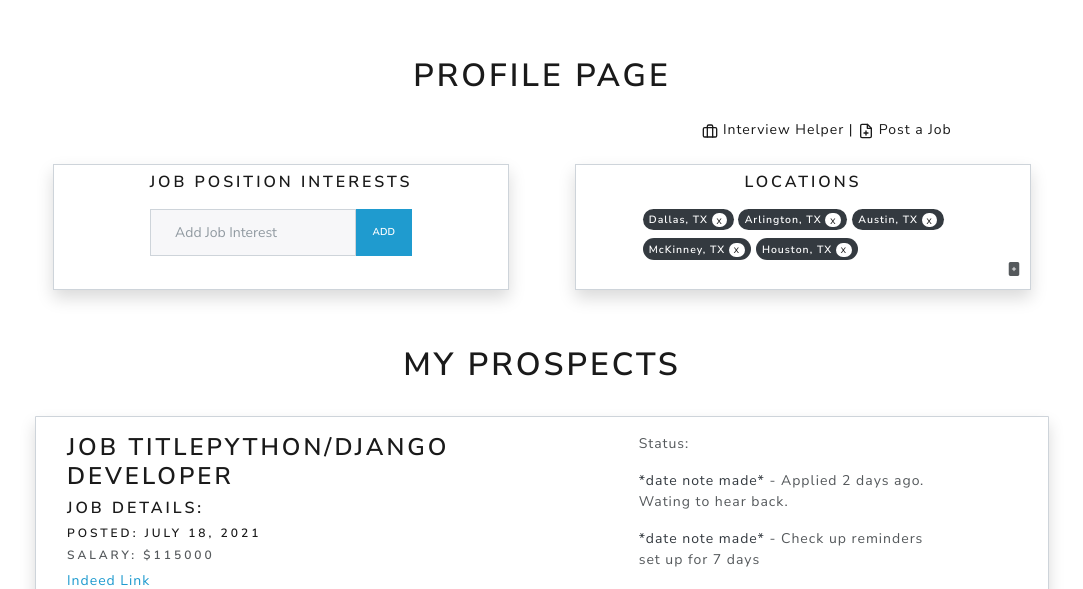
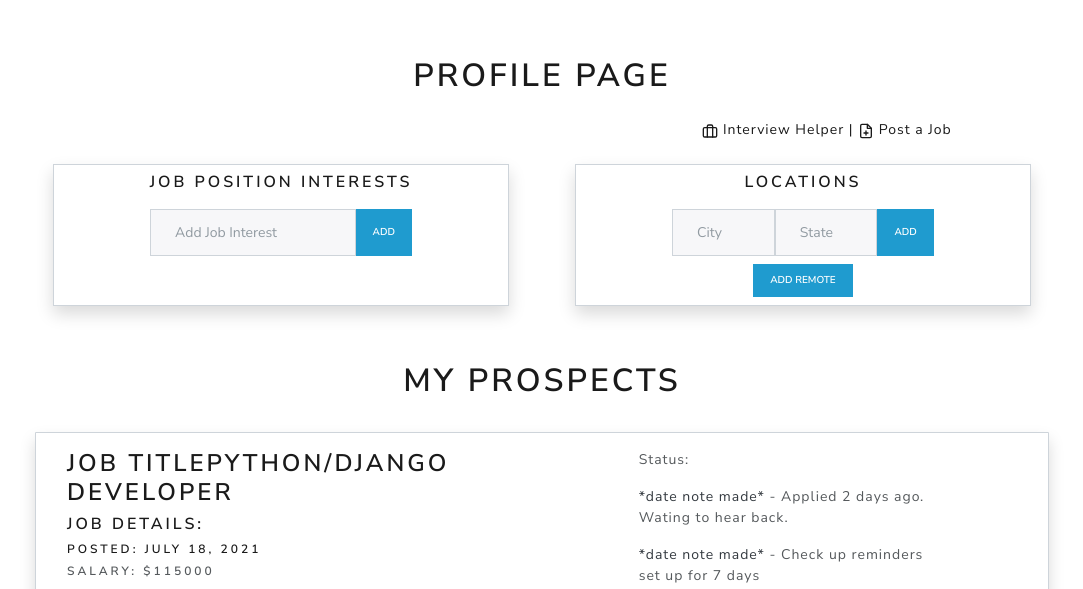
Before and after one commit to Virbil/jobSearch_django, a Django app: template jobSearch_app/templates/profile.html in a window 1280 px wide. Shown: the part 95-684 px from the top of the page, without its empty margins (98-1181 px from the left). Run offline with Django 3.2, Linux system fonts and the light colour scheme; the template is opened without the code that fills it: values that come from a table or form of the project are taken from there, others are empty; data comes from the database, SQL or seed files in the repository; both versions use the stored data as it was after the commit; some libraries are stand-ins or nearby versions.

Commit message:
adding job filter functionality. not done yet.

```diff
--- a/jobSearch_app/models.py
+++ b/jobSearch_app/models.py
@@ -11,7 +11,7 @@ class JobManager(models.Manager):
 
 
 class State(models.Model):
-    abbr = models.CharField(max_length=45)
+    abbr = models.CharField(max_length=2)
 
     def __str__(self):
         return self.abbr
--- a/jobSearch_app/templates/profile.html
+++ b/jobSearch_app/templates/profile.html
@@ -91,19 +91,37 @@
                     <div class="row justify-content-center">
                         <h5 class="row justify-content-center mb-3">Locations</h5>
                         <div class="col-sm-9">
-                            <span class="badge badge-pill badge-dark mb-2">Dallas, TX <a href="#"
+                            {%for loc in user.user_loc_saves.all%}
+                            <span class="badge badge-pill badge-dark mb-2">{{loc.city}}, {{loc.state.abbr}} <a href="/job/loc_interest/{{loc.id}}/delete/{{user.id}}"
                                     class="badge badge-pill badge-light">X</a></span>
-                            <span class="badge badge-pill badge-dark">Arlington, TX <a href="#"
+                            {%endfor%}
+                            <!-- <span class="badge badge-pill badge-dark">Arlington, TX <a href="#"
                                     class="badge badge-pill badge-light">X</a></span>
                             <span class="badge badge-pill badge-dark">Austin, TX <a href="#"
                                     class="badge badge-pill badge-light">X</a></span>
                             <span class="badge badge-pill badge-dark">McKinney, TX <a href="#"
                                     class="badge badge-pill badge-light">X</a></span>
                             <span class="badge badge-pill badge-dark">Houston, TX <a href="#"
-                                    class="badge badge-pill badge-light">X</a></span>
+                                    class="badge badge-pill badge-light">X</a></span> -->
                         </div>
                     </div>
-                    <i class="bi bi-file-plus-fill float-end"></i>
+                    <div class=" offset-2 col-sm-8">
+                        <form class="d-flex justify-content-center" action="/job/loc_interest/add/{{user.id}}" method="POST">
+                            {%csrf_token%}
+                            <input class="form-control" type="text" placeholder="City" name="city">
+                            <input class="form-control" type="text" placeholder="State" name="state">
+                            <button class="btn btn-info btn-sm" type="submit">Add</button>
+                        </form>
+                        {%if not remote_filter%}
+                        <form class="d-flex justify-content-center mt-2" action="/job/loc_interest/add/{{user.id}}" method="POST">
+                            {%csrf_token%}
+                            <input class="form-control" type="hidden" type="text" value="remote" name="city">
+                            <input class="form-control" type="hidden" type="text" value="NA" name="state">
+                            <button class="btn btn-info btn-sm" type="submit">Add Remote</button>
+                        </form>
+                        {%endif%}
+                    </div>
+                    <!-- <i class="bi bi-file-plus-fill float-end"></i> -->
                 </div>
             </div>
 
--- a/jobSearch_app/urls.py
+++ b/jobSearch_app/urls.py
@@ -23,5 +23,7 @@ urlpatterns = [
     # profile page Job interests,
     path('job_interest/add/<int:user_id>', views.add_job_interest),
     path('job_interest/<int:pos_id>/delete/<int:user_id>', views.delete_job_interest),
+    path('loc_interest/add/<int:user_id>', views.add_loc_interest),
+    path('loc_interest/<int:loc_id>/delete/<int:user_id>', views.delete_loc_interest),
 
 ]
```
Also changed, not shown: jobSearch_app/views.py (+38 -7 lines), db.sqlite3.
